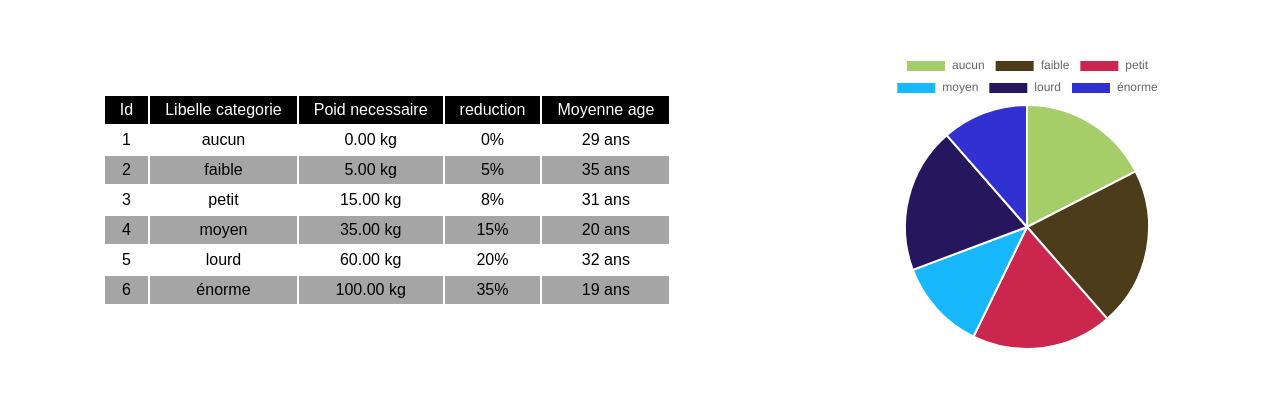
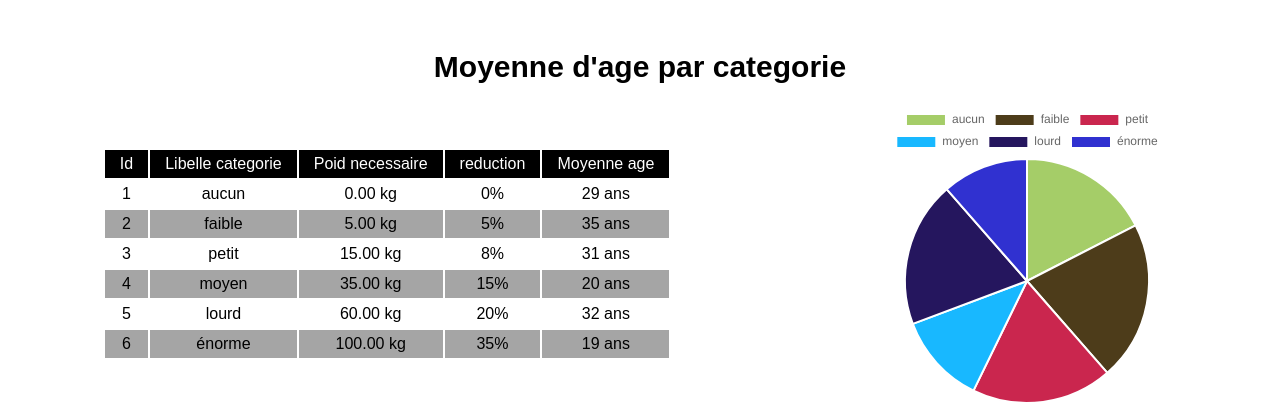
Before and after one commit to ImmerAlex/FripCycle, a Flask app: page /client/etat in a window 1280 px wide. Shown: the part 70-490 px from the top of the page. Run offline with Flask 3, Linux system fonts and the light colour scheme; data comes from the database, SQL or seed files in the repository; both versions use the stored data as it was after the commit; data that the repository does not hold is empty.

Commit message:
Add files via upload

```diff
--- a/app.py
+++ b/app.py
@@ -8,9 +8,9 @@ app.secret_key = "azerty123"
 def get_db():
     if 'db' not in g:
         g.db = pymysql.connect(
-            host="localhost",
-            user="root",
-            password="",
+            host="serveurmysql",
+            user="aimmer",
+            password="1608",
             database="BDD_aimmer",
             charset='utf8mb4',
             cursorclass=pymysql.cursors.DictCursor
@@ -407,7 +407,8 @@ def deplacement_show():
             FROM Deplacement d
             JOIN Camionette c ON d.imatriculation_camionette = c.imatriculation_camionette
             JOIN recolte r ON d.deplacement_id = r.deplacement_id
-            JOIN Type_vetement tv ON r.type_vetement_id = tv.type_vetement_id '''
+            JOIN Type_vetement tv ON r.type_vetement_id = tv.type_vetement_id
+            ORDER BY d.deplacement_id '''
     cursor.execute(sql)
     deplacements = cursor.fetchall()
 
@@ -546,9 +547,10 @@ def conteneur_show():
 
     cursor = get_db().cursor()
     sql = ''' SELECT c.conteneur_id, c.adresse_conteneur, c.distance_magasin, tv.libelle, tv.type_vetement_id, ctv.quantite
-            FROM Conteneur_Type_Vetement ctv
+            FROM Conteneur_Type_vetement ctv
             JOIN Conteneur c ON ctv.conteneur_id = c.conteneur_id
-            JOIN Type_vetement tv ON ctv.type_vetement_id = tv.type_vetement_id '''
+            JOIN Type_vetement tv ON ctv.type_vetement_id = tv.type_vetement_id
+            ORDER BY c.conteneur_id, ctv.quantite  '''
     cursor.execute(sql)
     conteneurs = cursor.fetchall()
 
@@ -582,7 +584,7 @@ def conteneur_add_valid():
 
         cursor = get_db().cursor()
         sql_check = '''SELECT * FROM Conteneur_Type_vetement
-                           WHERE conteneur_id = %s AND type_vetement_id = %s'''
+                    WHERE conteneur_id = %s AND type_vetement_id = %s'''
         cursor.execute(sql_check, (conteneur_id, type_vetement_id))
         conteneur_type_existe = cursor.fetchone()
 
@@ -592,10 +594,12 @@ def conteneur_add_valid():
                             SET quantite = %s
                             WHERE conteneur_id = %s AND type_vetement_id = %s'''
             cursor.execute(sql_update, (somme_quantitee, conteneur_id, type_vetement_id))
+            get_db().commit()
         else:
             sql_insert = '''INSERT INTO Conteneur_Type_vetement (conteneur_id, type_vetement_id, quantite)
                             VALUES (%s, %s, %s)'''
             cursor.execute(sql_insert, (conteneur_id, type_vetement_id, quantite))
+            get_db().commit()
 
     return redirect("/conteneur/show")
 
@@ -604,7 +608,7 @@ def conteneur_add_valid():
 def conteneur_edit(id_conteneur, id_type_vetement):
 
     cursor = get_db().cursor()
-    sql = ''' SELECT * FROM Conteneur_Type_Vetement ctv
+    sql = ''' SELECT * FROM Conteneur_Type_vetement ctv
             WHERE ctv.conteneur_id = %s AND ctv.type_vetement_id = %s '''
     cursor.execute(sql, (id_conteneur, id_type_vetement))
     conteneur = cursor.fetchone()
--- a/static/css/etat_client.css
+++ b/static/css/etat_client.css
@@ -26,3 +26,12 @@
 .item tbody tr td {
     padding: 5px 15px;
 }
+
+h1 {
+    display: flex;
+    justify-content: center;
+    font-size: 30px;
+    font-weight: bold;
+    width: 100%;
+    margin-bottom: 20px;
+}
--- a/templates/etat_achat_client.html
+++ b/templates/etat_achat_client.html
@@ -19,6 +19,8 @@
     {% include('nav.html') %}
 
     <div class="blockMargin"></div>
+
+    <h1>Total des achats par client</h1>
 
     <div class="container-tab">
         <table>
--- a/templates/etat_client.html
+++ b/templates/etat_client.html
@@ -19,6 +19,8 @@
     {% include('nav.html') %}
 
     <div class="blockMargin"></div>
+
+    <h1>Moyenne d'age par categorie</h1>
 
     <div class="container">
         <div class="item">
--- a/templates/show_conteneur.html
+++ b/templates/show_conteneur.html
@@ -40,7 +40,7 @@
                     <td>{{ dico.adresse_conteneur }}</td>
                     <td>{{ dico.distance_magasin }}</td>
                     <td>{{ dico.libelle }} <span>({{ dico.type_vetement_id }})</span></td>
-                    <td>{{ dico.quantite }}</td>
+                    <td>{{ dico.quantite }}kg</td>
                     <td>
                         <a href="/conteneur/edit/{{ dico.conteneur_id }}/{{ dico.type_vetement_id }}"><i class="fa-solid fa-pen-to-square"></i></a>
                     </td>
```
Also changed, not shown: sql_projet.sql (+34 -36 lines).
